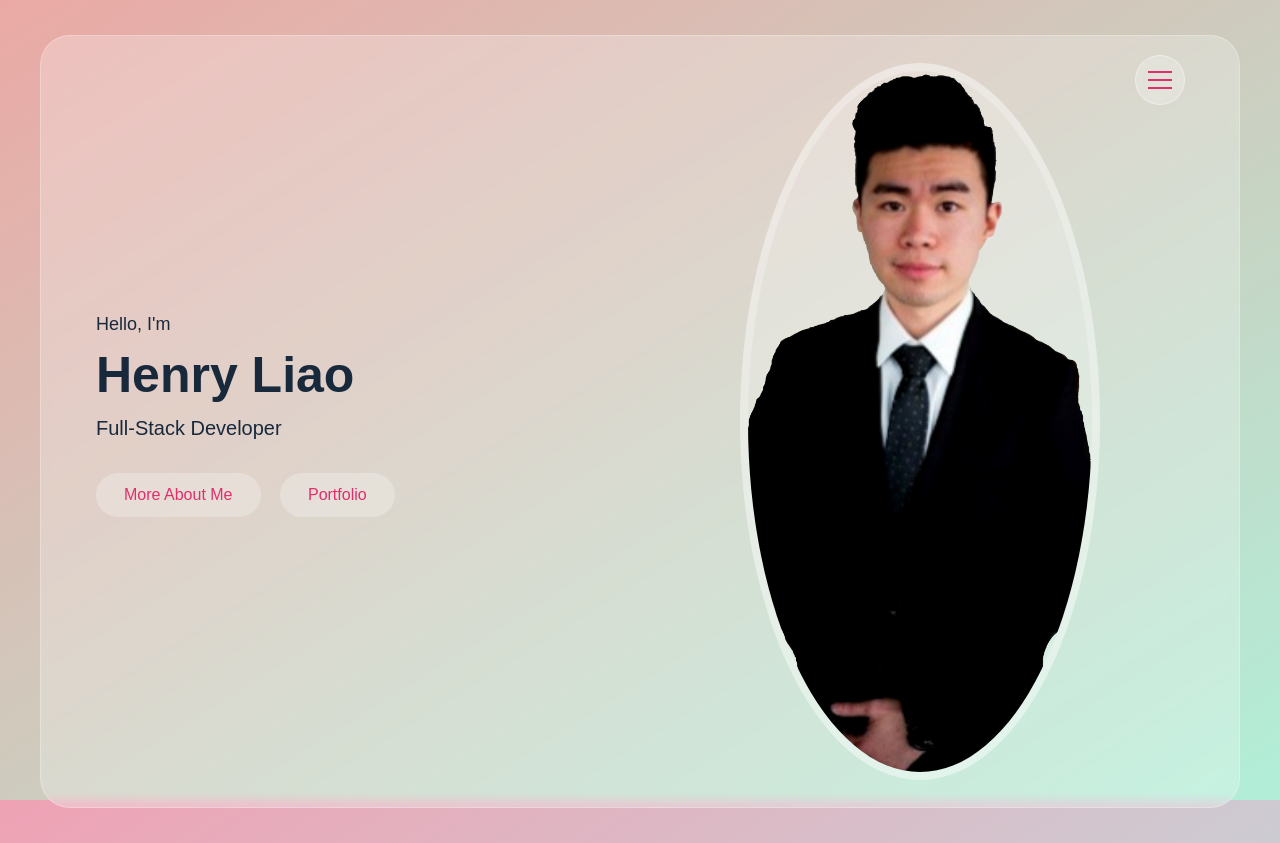
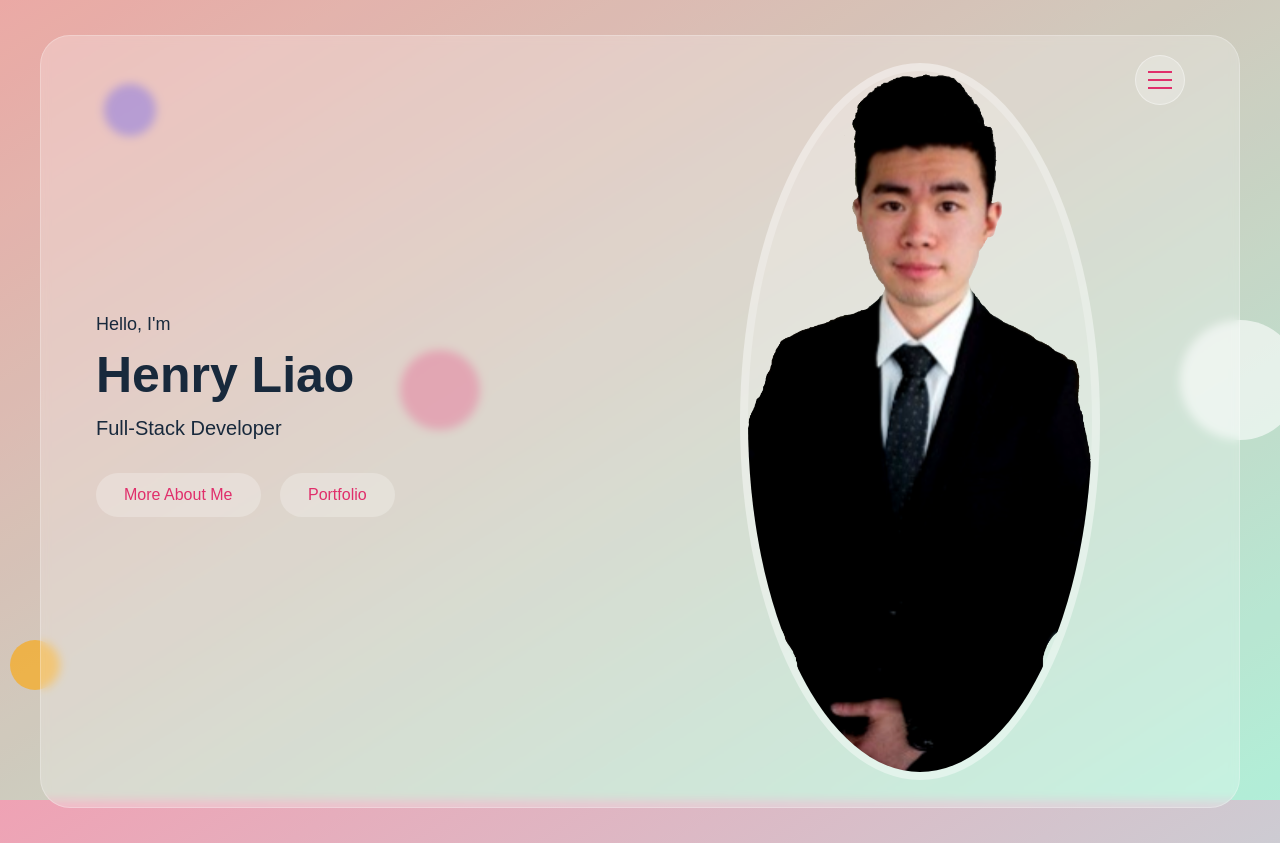
Before and after one commit to chanliliao/MyPortfolioWebsite, a website: page index.html in a window 1280 px wide. Drawn offline with Linux system fonts and the light colour scheme.

Commit message:
bg circles finish

```diff
--- a/css/style.css
+++ b/css/style.css
@@ -239,6 +239,80 @@ button {
   100% {
     opacity: 1;
   }
+}
+
+@keyframes zoomInOut {
+  0%,
+  100% {
+    transform: scale(0.5);
+  }
+  50% {
+    transform: scale(1);
+  }
+}
+
+@keyframes bounceTop {
+  0%,
+  100% {
+    transform: translateY(-50px);
+  }
+  50% {
+    transform: translateY(0px);
+  }
+}
+
+/* Bg circles */
+.bg-circles {
+  position: fixed;
+  top: 0;
+  height: 100%;
+  max-width: 1200px;
+  width: calc(100% - 30px);
+  left: 50%;
+  transform: translateX(-50%);
+}
+
+.bg-circles div {
+  position: absolute;
+  border-radius: 50%;
+}
+
+.bg-circles .circle-1 {
+  height: 60px;
+  width: 60px;
+  background-color: var(--blue);
+  left: 5%;
+  top: 10%;
+  opacity: 0.3;
+  animation: zoomInOut 8s linear infinite;
+}
+
+.bg-circles .circle-2 {
+  height: 80px;
+  width: 80px;
+  background-color: var(--main-color);
+  left: 30%;
+  top: 50%;
+  opacity: 0.4;
+  animation: bounceTop 5s ease-in-out infinite;
+}
+
+.bg-circles .circle-3 {
+  height: 120px;
+  width: 120px;
+  background-color: var(--white);
+  top: 40%;
+  right: -60px;
+  opacity: 0.6;
+}
+
+.bg-circles .circle-4 {
+  height: 50px;
+  width: 50px;
+  background-color: var(--orange);
+  top: 80%;
+  left: -30px;
+  opacity: 0.6;
 }
 
 /* Overlay */
--- a/index.html
+++ b/index.html
@@ -9,7 +9,12 @@
   </head>
   <body>
     <!-- Background Circles Start -->
-    <div class="bg-circle"></div>
+    <div class="bg-circles">
+      <div class="circle-1"></div>
+      <div class="circle-2"></div>
+      <div class="circle-3"></div>
+      <div class="circle-4"></div>
+    </div>
     <!-- Background Circles End -->
 
     <!-- Overlay Start -->
```
